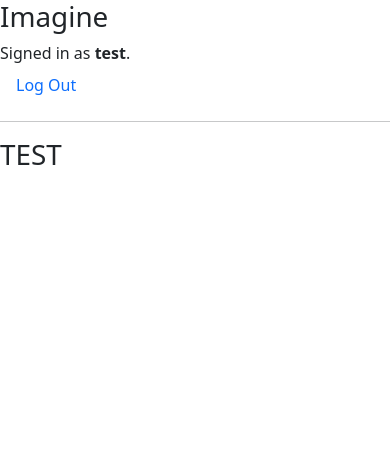
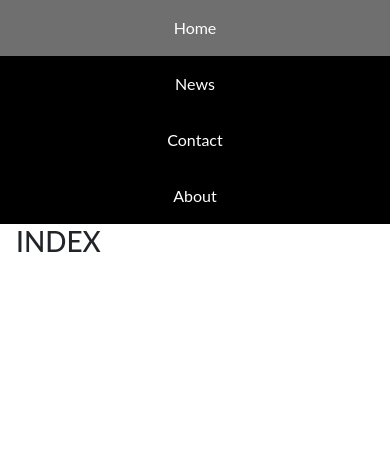
Before and after one commit to xuche123/capstone, a Django app: page / in a window 390 px wide. Shown: the top 451 px of the page. Before the commit the page ends 165 px from the top, so only its background shows below. Run offline with Django 4.2, Linux system fonts and the light colour scheme; a user stored in the database is signed in; some libraries are stand-ins or nearby versions.

Commit message:
fix broken links

```diff
--- a/imagine/static/imagine/styles.css
+++ b/imagine/static/imagine/styles.css
@@ -0,0 +1,59 @@
+body {
+    margin: 0;
+    font-family: "Lato", sans-serif;
+}
+
+.sidebar {
+    margin: 0;
+    padding: 0;
+    width: 200px;
+    background-color: #000000;
+    position: fixed;
+    height: 100%;
+    overflow: auto;
+    color: white;
+}
+
+.sidebar a {
+    display: block;
+    color: rgb(255, 255, 255);
+    padding: 16px;
+    text-decoration: none;
+}
+
+.sidebar a.active {
+    background-color: #6f6f6f;
+    color: white;
+}
+
+.sidebar a:hover:not(.active) {
+    background-color: #555;
+    color: white;
+}
+
+div.content {
+    margin-left: 200px;
+    padding: 1px 16px;
+    height: 1000px;
+}
+
+@media screen and (max-width: 700px) {
+    .sidebar {
+        width: 100%;
+        height: auto;
+        position: relative;
+    }
+    .sidebar a {
+        float: left;
+    }
+    div.content {
+        margin-left: 0;
+    }
+}
+
+@media screen and (max-width: 400px) {
+    .sidebar a {
+        text-align: center;
+        float: none;
+    }
+}
--- a/imagine/templates/imagine/index.html
+++ b/imagine/templates/imagine/index.html
@@ -1,3 +1,3 @@
 {% extends "imagine/layout.html" %} {% load static %} {% block body %}
-<h1>TEST</h1>
+<h1>INDEX</h1>
 {% endblock %}
--- a/imagine/templates/imagine/layout.html
+++ b/imagine/templates/imagine/layout.html
@@ -16,29 +16,15 @@
             rel="stylesheet"
             href="https://cdn.jsdelivr.net/npm/bootstrap-icons@1.9.1/font/bootstrap-icons.css"
         />
-    <link href="{% static 'auctions/styles.css' %}" rel="stylesheet" />
+        <link href="{% static 'imagine/styles.css' %}" rel="stylesheet" />
     </head>
     <body>
-    <h1>Imagine</h1>
-    <div>
-      {% if user.is_authenticated %} Signed in as
-      <strong>{{ user.username }}</strong>. {% else %} Not signed in. {% endif%}
+        <div class="sidebar">
+            <a class="active" href="#home">Home</a>
+            <a href="#news">News</a>
+            <a href="#contact">Contact</a>
+            <a href="#about">About</a>
         </div>
-    <ul class="nav">
-      {% if user.is_authenticated %}
-      <li class="nav-item">
-        <a class="nav-link" href="{% url 'logout' %}">Log Out</a>
-      </li>
-      {% else %}
-      <li class="nav-item">
-        <a class="nav-link" href="{% url 'login' %}">Log In</a>
-      </li>
-      <li class="nav-item">
-        <a class="nav-link" href="{% url 'register' %}">Register</a>
-      </li>
-      {% endif %}
-    </ul>
-    <hr />
-    {% block body %} {% endblock %}
+        <div class="content">{% block body %} {% endblock %}</div>
     </body>
 </html>
--- a/imagine/views.py
+++ b/imagine/views.py
@@ -27,7 +27,7 @@ def login_view(request):
             login(request, user)
             return HttpResponseRedirect(reverse("index"))
         else:
-            return render(request, "auctions/login.html", {
+            return render(request, "imagine/login.html", {
                 "message": "Invalid username and/or password."
             })
     else:
@@ -48,7 +48,7 @@ def register(request):
         password = request.POST["password"]
         confirmation = request.POST["confirmation"]
         if password != confirmation:
-            return render(request, "auctions/register.html", {
+            return render(request, "imagine/register.html", {
                 "message": "Passwords must match."
             })
 
@@ -57,10 +57,10 @@ def register(request):
             user = User.objects.create_user(username, email, password)
             user.save()
         except IntegrityError:
-            return render(request, "auctions/register.html", {
+            return render(request, "imagine/register.html", {
                 "message": "Username already taken."
             })
         login(request, user)
         return HttpResponseRedirect(reverse("index"))
     else:
-        return render(request, "auctions/register.html")
+        return render(request, "imagine/register.html")
```
Also changed, not shown: imagine/templates/imagine/login.html (+22 -2 lines), imagine/templates/imagine/register.html (added, +71 -0 lines), db.sqlite3, 1 other file. Lines whose indentation alone changed are shown as unchanged.
